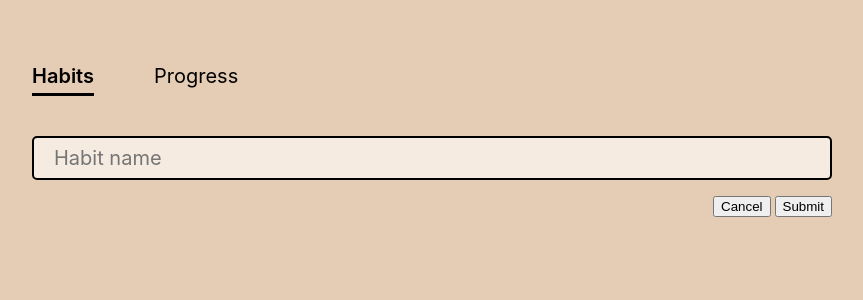
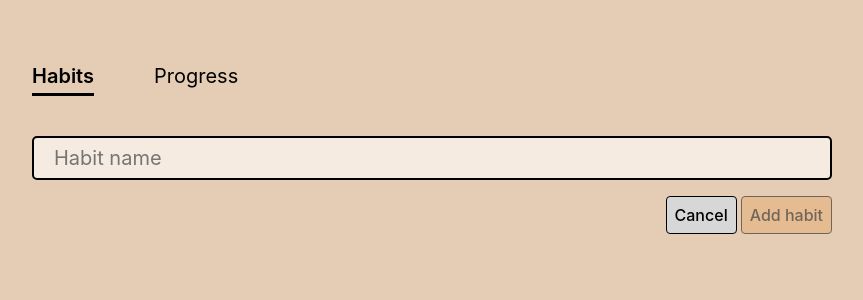
Before and after one commit to bbenip/habit-tracker, a React (Vite) app: page / in a window 1280 px wide. Both pictures are taken after a click on the button "Add habit". Shown: the top 300 px of the page, without its empty margins (208-1071 px from the left). Built offline with nearby package versions, Linux system fonts and the light colour scheme.

Commit message:
Stylize new habit buttons
- Add styles for cancel button
- Add styles for add habit button

```diff
--- a/src/habit-list.module.css
+++ b/src/habit-list.module.css
@@ -27,6 +27,20 @@
 .addHabitButton:hover {
   background-color: black;
   color: rgb(229, 205, 181);
+}
+
+.cancelButton {
+  all: unset;
+  background-color: rgb(215, 215, 215);
+  border: solid 0.1em black;
+  border-radius: 0.25em;
+  font-size: 1em;
+  font-weight: 500;
+  padding: 0.5em;
+}
+
+.cancelButton:hover {
+  filter: brightness(0.9);
 }
 
 .habit {
@@ -96,6 +110,25 @@
   gap: 1em;
 }
 
+.newHabitSubmitButton {
+  all: unset;
+  background-color: rgb(230, 170, 110);
+  border: solid 0.1em black;
+  border-radius: 0.25em;
+  font-size: 1em;
+  font-weight: 500;
+  padding: 0.5em;
+}
+
+.newHabitForm:invalid .newHabitSubmitButton {
+  opacity: 0.5;
+  cursor: not-allowed;
+}
+
+.newHabitForm:valid .newHabitSubmitButton:hover {
+  filter: brightness(0.9);
+}
+
 .newHabitTextInput {
   all: unset;
   background-color: rgb(245, 235, 225);
--- a/src/habit-list.tsx
+++ b/src/habit-list.tsx
@@ -86,13 +86,19 @@ export const HabitList = () => {
 
             <div className={styles.newHabitButtons}>
               <button
+                className={styles.cancelButton}
+                onClick={() => setIsAddNewHabit(false)}
                 type="button"
-                onClick={() => setIsAddNewHabit(false)}
               >
                 Cancel
               </button>
 
-              <button type="submit">Submit</button>
+              <button
+                className={styles.newHabitSubmitButton}
+                type="submit"
+              >
+                Add habit
+              </button>
             </div>
           </form>
         </>
```
